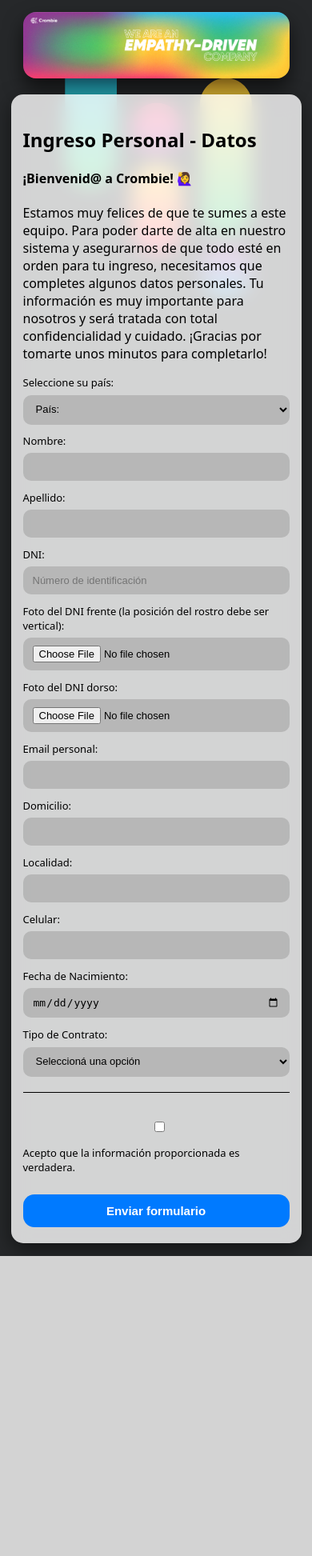
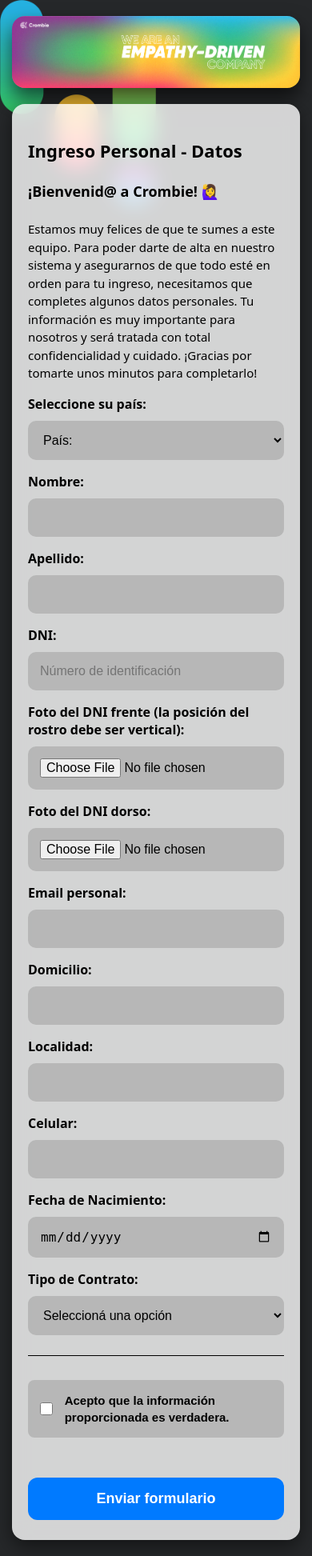
Before and after one commit to juliana3/bot-slack, a Flask app: page /formulario_ingresante in a window 390 px wide. Shown: the whole page at 80% size. Before the commit the page ends 1570 px from the top, so only its background shows below. Run offline with Flask 3, Linux system fonts and the light colour scheme; some libraries are stand-ins or nearby versions.

Commit message:
arreglos responsive

```diff
--- a/static/styles/styles.css
+++ b/static/styles/styles.css
@@ -1,16 +1,19 @@
-/* Define una propiedad personalizada CSS para el ancho máximo compartido en modo responsivo */
 :root {
-  --responsive-max-width: 85%; /* Por defecto para pantallas <= 768px, ajustado luego para <= 480px */
+  --responsive-max-width: 85%;
 }
 
-/* Estilos base para todos los tamaños de pantalla */
+*,
+*::before,
+*::after {
+  box-sizing: border-box;
+}
+
 body {
   background: #26282a;
   background-image: url("../img/coloresCrombie.png");
   background-repeat: no-repeat;
-  background-attachment: fixed; /* La imagen se queda fija al hacer scroll */
+  background-attachment: fixed;
   background-size: 30% auto;
-  /* background-position: right 25px center; /* <-- A 25px de la derecha, centrada verticalmente */
   font-family: system-ui, -apple-system, BlinkMacSystemFont, 'Segoe UI', Roboto, Oxygen, Ubuntu, Cantarell, 'Open Sans', 'Helvetica Neue', sans-serif;
   margin: 0;
   min-height: 100vh;
@@ -18,52 +21,41 @@ body {
   flex-direction: column;
   align-items: center;
   padding: 40px 20px;
-  box-sizing: border-box;
-
   animation: moverFondo 15s linear infinite;
 }
 
 @keyframes moverFondo {
-  0% {
-    background-position: right 25px top 25px;
-  }
-  25% {
-    background-position: right 75px top 25px;
-  }
-  50% {
-    background-position: right 75px top 75px;
-  }
-  75% {
-    background-position: right 25px top 75px;
-  }
-  100% {
-    background-position: right 25px top 25px;
-  }
+  0% { background-position: right 25px top 25px; }
+  25% { background-position: right 75px top 25px; }
+  50% { background-position: right 75px top 75px; }
+  75% { background-position: right 25px top 75px; }
+  100% { background-position: right 25px top 25px; }
+}
+
+
+.header,
+.form-container,
+.mensaje-agradecimiento {
+  max-width: 575px;
+  width: 100%;
+  margin-left: auto;
+  margin-right: auto;
 }
 
 .header {
-  width: 100%;
   margin-bottom: 20px;
 }
 
-/* Estilos específicos para la imagen dentro del header */
+.mensaje-agradecimiento {
+  margin-top: 40px;
+}
+
 .header .img {
-  width: 100%; /* Ocupa todo el ancho disponible del .header */
-  max-width: 650px; /* Fija el ancho máximo para la imagen en escritorio */
+  width: 100%;
   height: auto;
   border-radius: 16px;
   display: block;
-  margin-left: auto;
-  margin-right: auto;
   box-shadow: 0 12px 24px rgba(0, 0, 0, 0.613);
-}
-
-/* Nota: Esta regla es muy genérica y menos específica que .header .img.
-   Considera si realmente la necesitas y si no causa conflictos.
-   Si .header .img ya maneja la imagen principal, esta podría ser redundante o problemática. */
-.img {
-  width: 100%;
-  margin: 0px;
 }
 
 .form-container {
@@ -72,11 +64,7 @@ body {
   -webkit-backdrop-filter: blur(12px);
   border-radius: 16px;
   padding: 40px;
-  max-width: 575px; /* Fija el ancho máximo para el formulario en escritorio */
-  width: 100%; /* Permite que se achique por debajo del max-width */
   box-shadow: 0 8px 24px rgba(0, 0, 0, 0.5);
-  margin-left: auto;
-  margin-right: auto;
 }
 
 .form-section {
@@ -89,6 +77,13 @@ body {
   border-bottom: none;
   margin-bottom: 0;
   padding-bottom: 0;
+}
+
+.flag {
+  width: 20px;
+  height: 14px;
+  vertical-align: middle;
+  margin-right: 6px;
 }
 
 label {
@@ -110,19 +105,11 @@ textarea {
   background-color: #9696967a;
   font-size: 14px;
   color: #000;
-  box-sizing: border-box;
   transition: 0.2s ease all;
 }
 
-/* IMPORTANTE para intl-tel-input: */
-/* El plugin intl-tel-input envuelve el input 'tel' en un div y añade un botón.
-   La regla `width: 100%;` en el input podría necesitar ser ajustada o sobrescrita
-   para el input de teléfono específico (`#celular`) para que se adapte
-   correctamente al ancho total de su contenedor generado por el plugin.
-   Considera añadir un estilo específico para `.iti__flag-container + .form-control`
-   (clase generada por el plugin) o para el contenedor principal de intl-tel-input. */
-.iti { /* Clase principal del contenedor intl-tel-input */
-    width: 100%; /* Asegura que el contenedor del input de teléfono ocupe todo el ancho disponible */
+.iti {
+  width: 100%;
 }
 
 input:focus,
@@ -150,94 +137,26 @@ button:hover {
   background-color: #005ecb;
 }
 
-
-/* Para pantallas más pequeñas de 768px (tablets y móviles grandes) */
-@media (max-width: 768px) {
-  body {
-    padding: 20px 15px;
-    /* Ajusta la posición y tamaño del fondo para móviles */
-    background-size: 50% auto; /* La imagen al 50% del ancho del viewport en tablets */
-    background-position: right 15px center; /* Menor margen a la derecha, centrado verticalmente */
-  }
-
-  /* Aquí es donde la imagen y el formulario empiezan a usar el ancho responsivo */
-  .header .img,
-  .form-container {
-    max-width: var(--responsive-max-width); /* Utiliza la variable responsiva */
-  }
-
-  .form-container {
-    padding: 30px 25px;
-  }
-
-  label {
-    font-size: 13px;
-  }
-
-  input,
-  select,
-  textarea {
-    padding: 10px 12px;
-    font-size: 13px;
-  }
-
-  button {
-    padding: 12px;
-    font-size: 15px;
-  }
-}
-
-/* Para pantallas más pequeñas de 480px (móviles) */
-@media (max-width: 480px) {
-  body {
-    padding: 15px 10px;
-    /* Ajusta aún más la posición y tamaño del fondo para móviles muy pequeños */
-    background-size: 60% auto; /* La imagen al 60% del ancho del viewport en móviles pequeños */
-    background-position: right 10px center; /* Margen aún menor a la derecha, centrado verticalmente */
-  }
-
-  /* Ajusta aún más la variable responsiva para pantallas muy pequeñas */
-  :root {
-    --responsive-max-width: 90%;
-  }
-
-  .form-container {
-    padding: 20px 15px;
-    border-radius: 15px;
-  }
-
-  .form-section {
-    margin-bottom: 30px;
-    padding-bottom: 20px;
-  }
-
-  label {
-    margin-top: 12px;
-  }
-
-  button {
-    margin-top: 25px;
-  }
-}
-
 .mensaje-agradecimiento {
   background-color: rgba(255, 255, 255, 0.8);
   backdrop-filter: blur(8px);
   -webkit-backdrop-filter: blur(20px);
   border-radius: 16px;
   padding: 40px;
-  max-width: 575px;
-  width: 100%;
   box-shadow: 0 8px 24px rgba(0, 0, 0, 0.5);
-  margin-left: auto;
-  margin-right: auto;
-  margin-top: 40px;
   text-align: center;
   color: #000000;
   font-size: 15px;
-  font-family:inherit;
+  font-family: inherit;
   font-style: italic;
   font-weight: bold;
+  animation: palpitar 4s infinite;
+  display: inline-block;
+}
+
+@keyframes palpitar {
+    0%, 100% { transform: scale(1); }
+    50% { transform: scale(1.02); }
 }
 
 #maquina-escribir::after {
@@ -250,16 +169,91 @@ button:hover {
   50% { opacity: 0; }
 }
 
-.mensaje-agradecimiento {
-    animation: palpitar 2s infinite;
-    display: inline-block; /* Para que se vea mejor el efecto */
+.declaracion-jurada {
+  background-color: #9696967a;
+  padding: 15px 20px;
+  border-radius: 8px;
+  margin: 20px 0;
+  font-family: Arial, sans-serif;
+  font-size: 14px;
+  color: #333;
+  display: flex;
+  align-items: center;
+  gap: 10px;
 }
 
-@keyframes palpitar {
-    0%, 100% {
-        transform: scale(1);
-    }
-    50% {
-        transform: scale(1.02);
-    }
+.declaracion-jurada input[type="checkbox"] {
+  width: 18px;
+  height: 18px;
+  cursor: pointer;
+  margin: 0;
 }
+
+.declaracion-jurada label {
+  cursor: pointer;
+  line-height: 1.4;
+  margin: 0;
+}
+
+/* RESPONSIVE */
+
+@media (max-width: 768px) {
+  body {
+    background-size: 50% auto;
+    padding: 30px 15px;
+  }
+  .form-container {
+    padding: 30px 25px;
+  }
+  .form-section {
+    margin-bottom: 30px;
+    padding-bottom: 25px;
+  }
+}
+
+@media (max-width: 480px) {
+  body {
+    padding: 20px 15px;
+    animation: none;
+  }
+  .form-container {
+    padding: 25px 20px;
+  }
+  .form-container h2 { font-size: 22px; }
+  .form-container h4 { font-size: 18px; }
+  .form-container p { font-size: 15px; line-height: 1.5; }
+
+  label {
+    font-size: 16px;
+    font-weight: 600;
+  }
+  input,
+  select,
+  textarea {
+    font-size: 16px;
+    padding: 15px;
+    margin-top: 10px;
+  }
+  button {
+    margin-top: 30px;
+    padding: 16px;
+    font-size: 18px;
+    border-radius: 12px;
+  }
+  .declaracion-jurada {
+    padding: 15px;
+    gap: 15px;
+  }
+  .declaracion-jurada label {
+    font-size: 15px;
+  }
+  .declaracion-jurada input[type="checkbox"] {
+    width: 24px;
+    height: 24px;
+  }
+  .mensaje-agradecimiento {
+    width: 100%;
+    padding: 30px 20px;
+    font-size: 16px;
+  }
+}
```
Also changed, not shown: static/script/msj.js (+21 -5 lines).
